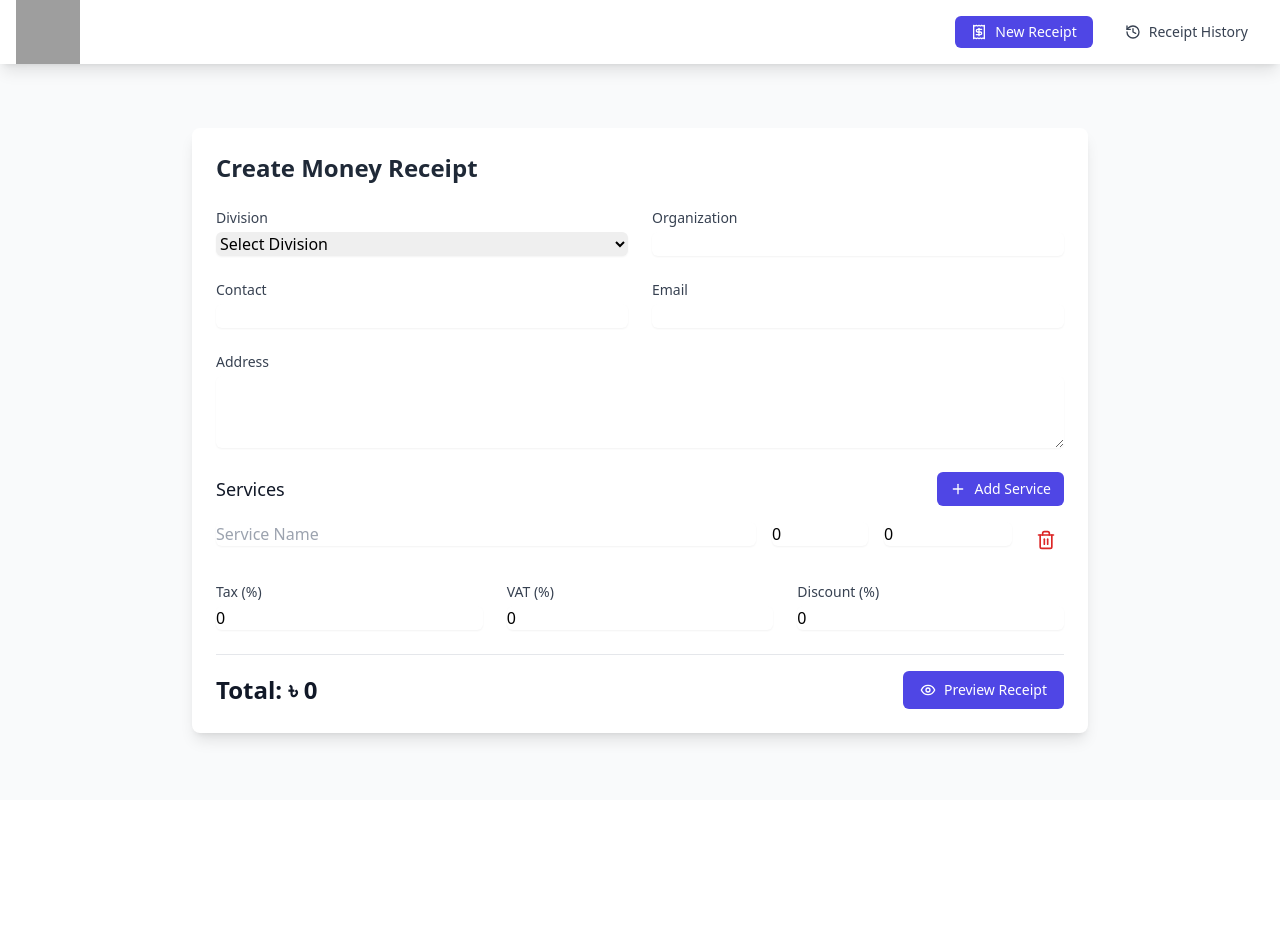
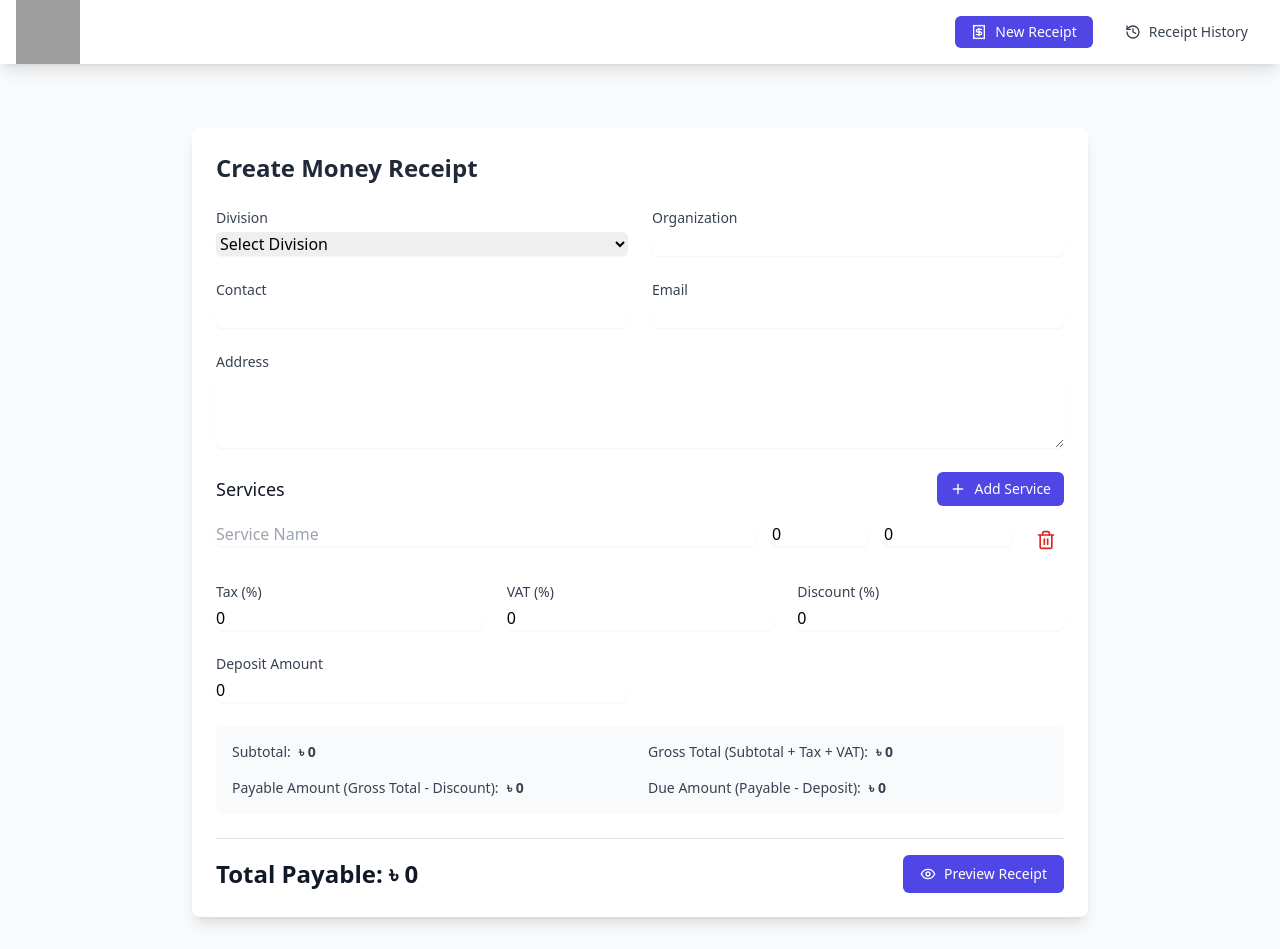
Before and after one commit to ATCTechLtd17/reciept-invoice, a React (Vite) app: page / in a window 1280 px wide. Before the commit the page ends 800 px from the top, so only its background shows below. Built offline with nearby package versions, Linux system fonts and the light colour scheme; grey boxes are pictures that could not be loaded.

Commit message:
Fixed some errors

```diff
--- a/src/components/ReceiptForm.tsx
+++ b/src/components/ReceiptForm.tsx
@@ -1,7 +1,7 @@
 import React, { useRef, useState } from 'react';
 import { useForm, useFieldArray } from 'react-hook-form';
 import { zodResolver } from '@hookform/resolvers/zod';
-import { Plus, Trash2, Eye, Printer } from 'lucide-react';
+import { Plus, Trash2,  Eye, Printer } from 'lucide-react';
 import { useReactToPrint } from 'react-to-print';
 import type { ReceiptFormData } from '../types/receipt';
 import { receiptFormSchema } from '../types/receipt';
@@ -23,6 +23,11 @@ const ReceiptForm: React.FC = () => {
       tax: 0,
       vat: 0,
       discount: 0,
+      subtotal: 0,
+      grossTotal: 0,
+      payableAmount: 0,
+      depositAmount: 0,
+      dueAmount: 0,
       total: 0
     }
   });
@@ -36,20 +41,38 @@ const ReceiptForm: React.FC = () => {
   const watchTax = watch('tax');
   const watchVAT = watch('vat');
   const watchDiscount = watch('discount');
+  const watchDepositAmount = watch('depositAmount');
   const formData = watch();
 
   React.useEffect(() => {
+    // Calculate subtotal
     const subtotal = watchServices.reduce((acc, service) => {
       return acc + (service.unit * service.price);
     }, 0);
+    setValue('subtotal', subtotal);
 
+    // Calculate tax and VAT amounts
     const taxAmount = (subtotal * watchTax) / 100;
     const vatAmount = (subtotal * watchVAT) / 100;
+
+    // Calculate gross total (Subtotal + Tax + VAT)
+    const grossTotal = subtotal + taxAmount + vatAmount;
+    setValue('grossTotal', grossTotal);
+
+    // Calculate discount amount
     const discountAmount = (subtotal * watchDiscount) / 100;
 
-    const total = subtotal + taxAmount + vatAmount - discountAmount;
-    setValue('total', total);
-  }, [watchServices, watchTax, watchVAT, watchDiscount, setValue]);
+    // Calculate payable amount (Gross Total - Discount)
+    const payableAmount = grossTotal - discountAmount;
+    setValue('payableAmount', payableAmount);
+
+    // Calculate due amount (Payable Amount - Deposit Amount)
+    const dueAmount = payableAmount - (watchDepositAmount || 0);
+    setValue('dueAmount', dueAmount);
+
+    // For backward compatibility
+    setValue('total', payableAmount);
+  }, [watchServices, watchTax, watchVAT, watchDiscount, watchDepositAmount, setValue]);
 
   const handlePrint = useReactToPrint({
     content: () => previewRef.current,
@@ -265,9 +288,46 @@ const ReceiptForm: React.FC = () => {
             </div>
           </div>
 
+          <div className="grid grid-cols-2 gap-6">
+            <div>
+              <label className="block text-sm font-medium text-gray-700">Deposit Amount</label>
+              <input
+                type="number"
+                {...register('depositAmount', { valueAsNumber: true })}
+                className={`mt-1 block w-full rounded-md shadow-sm focus:border-indigo-500 focus:ring-indigo-500 ${
+                  errors.depositAmount ? 'border-red-300' : 'border-gray-300'
+                }`}
+              />
+              {errors.depositAmount && (
+                <p className="mt-1 text-sm text-red-600">{errors.depositAmount.message}</p>
+              )}
+            </div>
+          </div>
+
+          <div className="bg-gray-50 p-4 rounded-lg">
+            <div className="grid grid-cols-2 gap-4">
+              <div className="text-sm font-medium text-gray-700">
+                Subtotal:
+                <span className="ml-2 font-bold">৳ {watch('subtotal').toLocaleString()}</span>
+              </div>
+              <div className="text-sm font-medium text-gray-700">
+                Gross Total (Subtotal + Tax + VAT):
+                <span className="ml-2 font-bold">৳ {watch('grossTotal').toLocaleString()}</span>
+              </div>
+              <div className="text-sm font-medium text-gray-700">
+                Payable Amount (Gross Total - Discount):
+                <span className="ml-2 font-bold">৳ {watch('payableAmount').toLocaleString()}</span>
+              </div>
+              <div className="text-sm font-medium text-gray-700">
+                Due Amount (Payable - Deposit):
+                <span className="ml-2 font-bold">৳ {watch('dueAmount').toLocaleString()}</span>
+              </div>
+            </div>
+          </div>
+
           <div className="flex justify-between items-center pt-4 border-t">
             <div className="text-2xl font-bold text-gray-900">
-              Total: ৳ {watch('total').toLocaleString()}
+              Total Payable: ৳ {watch('payableAmount').toLocaleString()}
             </div>
 
             <div className="flex space-x-4">
--- a/src/components/ReceiptHistory.tsx
+++ b/src/components/ReceiptHistory.tsx
@@ -9,6 +9,17 @@ const ReceiptHistory: React.FC = () => {
     const savedReceipts = JSON.parse(localStorage.getItem('receipts') || '[]');
     setReceipts(savedReceipts);
   }, []);
+
+  // Function to calculate the payable amount for display
+  const calculatePayableAmount = (receipt: Receipt) => {
+    const subtotal = receipt.services.reduce((acc, service) => acc + (service.unit * service.price), 0);
+    const taxAmount = (subtotal * receipt.tax) / 100;
+    const vatAmount = (subtotal * receipt.vat) / 100;
+    const discountAmount = (subtotal * receipt.discount) / 100;
+
+    const grossTotal = subtotal + taxAmount + vatAmount;
+    return grossTotal - discountAmount;
+  };
 
   return (
     <div className="max-w-6xl mx-auto p-6">
@@ -25,24 +36,33 @@ const ReceiptHistory: React.FC = () => {
               <tr>
                 <th className="px-6 py-3 text-left text-xs font-medium text-gray-500 uppercase tracking-wider">Date</th>
                 <th className="px-6 py-3 text-left text-xs font-medium text-gray-500 uppercase tracking-wider">Organization</th>
-                <th className="px-6 py-3 text-left text-xs font-medium text-gray-500 uppercase tracking-wider">Amount</th>
+                <th className="px-6 py-3 text-left text-xs font-medium text-gray-500 uppercase tracking-wider">Payable Amount</th>
+                <th className="px-6 py-3 text-left text-xs font-medium text-gray-500 uppercase tracking-wider">Deposit</th>
+                <th className="px-6 py-3 text-left text-xs font-medium text-gray-500 uppercase tracking-wider">Due Amount</th>
                 <th className="px-6 py-3 text-left text-xs font-medium text-gray-500 uppercase tracking-wider">Status</th>
                 <th className="px-6 py-3 text-left text-xs font-medium text-gray-500 uppercase tracking-wider">Actions</th>
               </tr>
             </thead>
             <tbody className="bg-white divide-y divide-gray-200">
-              {receipts.map((receipt) => (
+              {receipts.map((receipt) => {
+                const payableAmount = receipt.payableAmount || calculatePayableAmount(receipt);
+                const depositAmount = receipt.depositAmount || 0;
+                const dueAmount = payableAmount - depositAmount;
+
+                return (
                   <tr key={receipt.id}>
                     <td className="px-6 py-4 whitespace-nowrap text-sm text-gray-900">{receipt.date}</td>
                     <td className="px-6 py-4 whitespace-nowrap text-sm text-gray-900">{receipt.organization}</td>
-                  <td className="px-6 py-4 whitespace-nowrap text-sm text-gray-900">৳ {receipt.total.toLocaleString()}</td>
+                    <td className="px-6 py-4 whitespace-nowrap text-sm text-gray-900">৳ {payableAmount.toLocaleString()}</td>
+                    <td className="px-6 py-4 whitespace-nowrap text-sm text-gray-900">৳ {depositAmount.toLocaleString()}</td>
+                    <td className="px-6 py-4 whitespace-nowrap text-sm text-gray-900">৳ {dueAmount.toLocaleString()}</td>
                     <td className="px-6 py-4 whitespace-nowrap">
                       <span className={`px-2 inline-flex text-xs leading-5 font-semibold rounded-full ${
-                      receipt.status === 'Paid'
+                        dueAmount <= 0
                           ? 'bg-green-100 text-green-800'
                           : 'bg-yellow-100 text-yellow-800'
                       }`}>
-                      {receipt.status}
+                        {dueAmount <= 0 ? 'Paid' : 'Pending'}
                       </span>
                     </td>
                     <td className="px-6 py-4 whitespace-nowrap text-sm text-gray-500">
@@ -59,7 +79,8 @@ const ReceiptHistory: React.FC = () => {
                       </div>
                     </td>
                   </tr>
-              ))}
+                );
+              })}
             </tbody>
           </table>
         </div>
```
Lines whose indentation alone changed are shown as unchanged.
